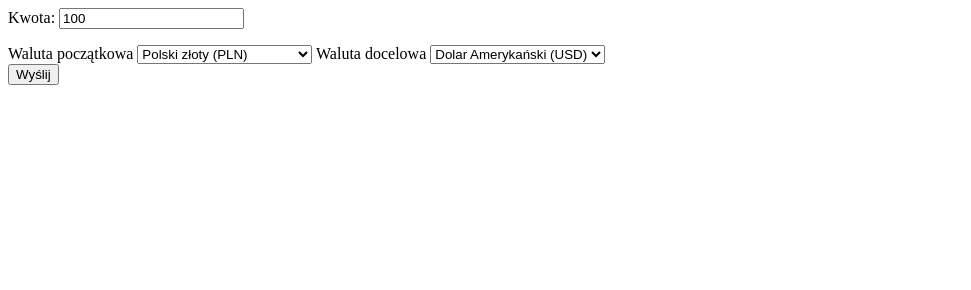
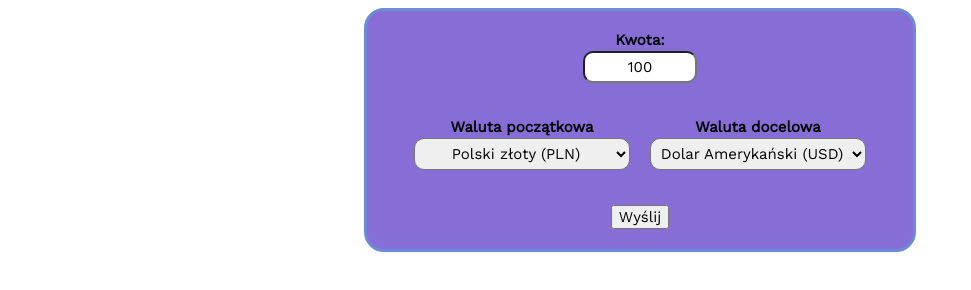
Before and after one commit to CordovaProjectsByS/CurrenciesExchange, a plain HTML site: page index.html in a window 1280 px wide. Shown: the whole page, without its empty margins (0-971 px from the left). Drawn offline with nearby package versions, Linux system fonts and the light colour scheme.

Commit message:
Wstępne obstylowanie

```diff
--- a/index.html
+++ b/index.html
@@ -3,18 +3,28 @@
     <head>
         <title>Javascript</title>
         <meta charset="utf-8"/>
-
+        <link href="https://fonts.googleapis.com/css?family=Work+Sans" rel="stylesheet">
+        <link rel="stylesheet" href="style.css"/>
     </head>
     <body>
         <main>
             <form id="form">
-                <label for="money-value" >Kwota: </label>
-                <input type="text" id="money-value" value="100"/></br>
-                <p id="result"></p>
-                <label for="source-currency">Waluta początkowa</label>
-                <select id="source-currency"></select>
-                <label for="target-currency">Waluta docelowa</label>
-                <select id="target-currency"></select></br>
+                <div id="io-panel">
+                    <label for="money-value" >Kwota: </label>
+                    <input type="text" id="money-value" value="100"/>
+                    <p id="result"></p>
+                </div>
+                <div id="currency-type-group">
+                    <div>
+                        <label for="source-currency">Waluta początkowa</label>
+                        <select id="source-currency"></select>
+                    </div>
+                    <div>
+                        <label for="target-currency">Waluta docelowa</label>
+                        <select id="target-currency"></select>
+                    </div>
+                </div>
+                <div class="clear-fix"></div>
                 <button id="button">Wyślij</button>
             </form>
         </main>
--- a/script.js
+++ b/script.js
@@ -64,7 +64,6 @@ function validate(indexSource, indexTarget) {
 
     var kwota = moneyValue.value;
     kwota = kwota.replace(/\s+/g, '');
-    alert("1" + kwota + "1");
     if (isNaN(kwota) || kwota == "") {
         return "Wartość kwoty jest błędna";
     }
--- /dev/null
+++ b/style.css
@@ -0,0 +1,60 @@
+* {
+    font-family: 'Work Sans', sans-serif;
+    font-size: 15px;
+}
+
+main {
+    width: 40%;
+    margin: 0 auto;
+    background-color: #876ED7;
+    padding: 20px;
+    border: 3px solid #6C8CD5;
+    border-radius: 20px;
+    font-weight: bold;
+    text-align: center;
+}
+
+label {
+    margin-bottom: 2px;
+}
+
+label,input{
+    display: block;
+}
+
+input, select {
+    display: inline-block;
+    text-align: center;
+    border-radius: 10px;
+    padding: 5px;
+}
+
+main #io-panel input {
+    width: 100px;
+}
+
+main div#currency-type-group {
+    overflow: hidden;
+    margin: 30px 0;
+}
+
+main div#currency-type-group div {
+    padding: 5px 10px;
+}
+
+main div#currency-type-group div:nth-child(1) {
+    float: left;
+}
+
+main div#currency-type-group div:nth-child(2) {
+    float: right;
+}
+
+main form {
+    margin: 0 auto;
+    display: inline-block;
+}
+
+.clear-fix {
+    clear: both;
+}
```
